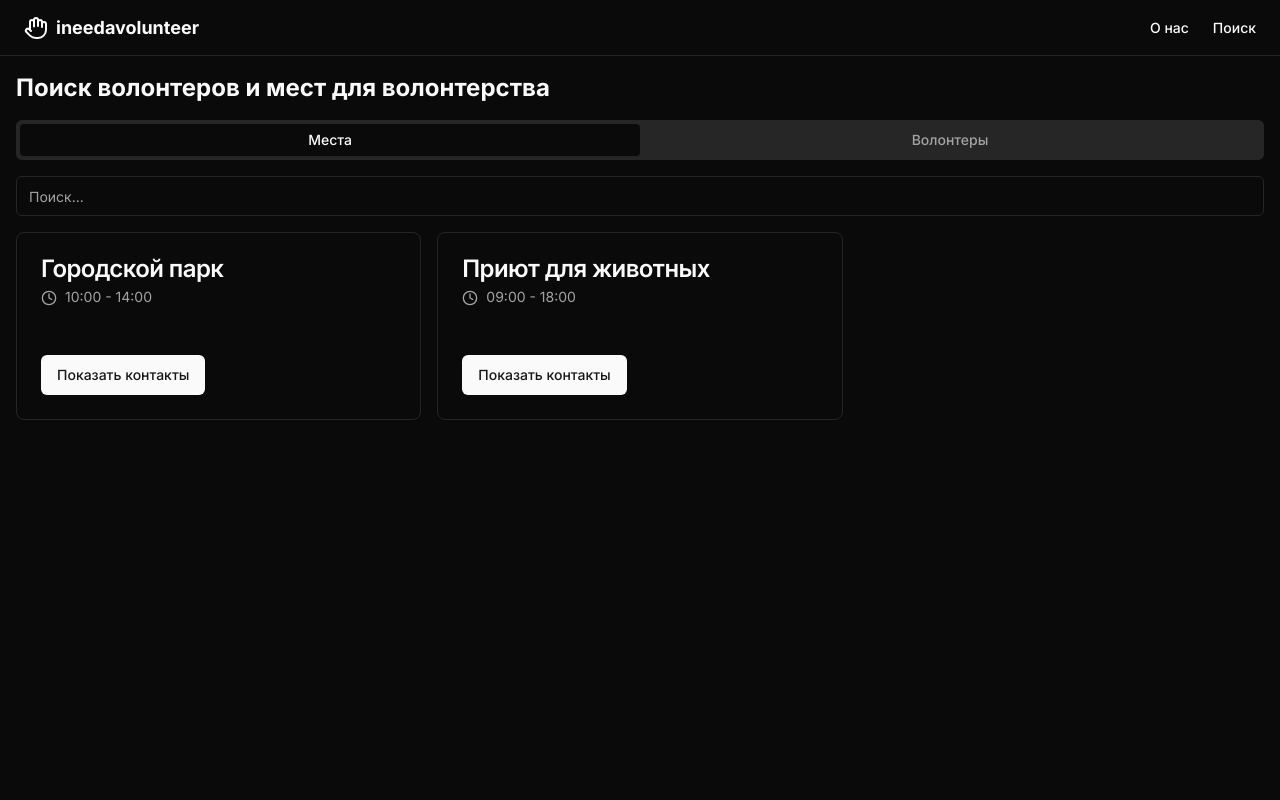
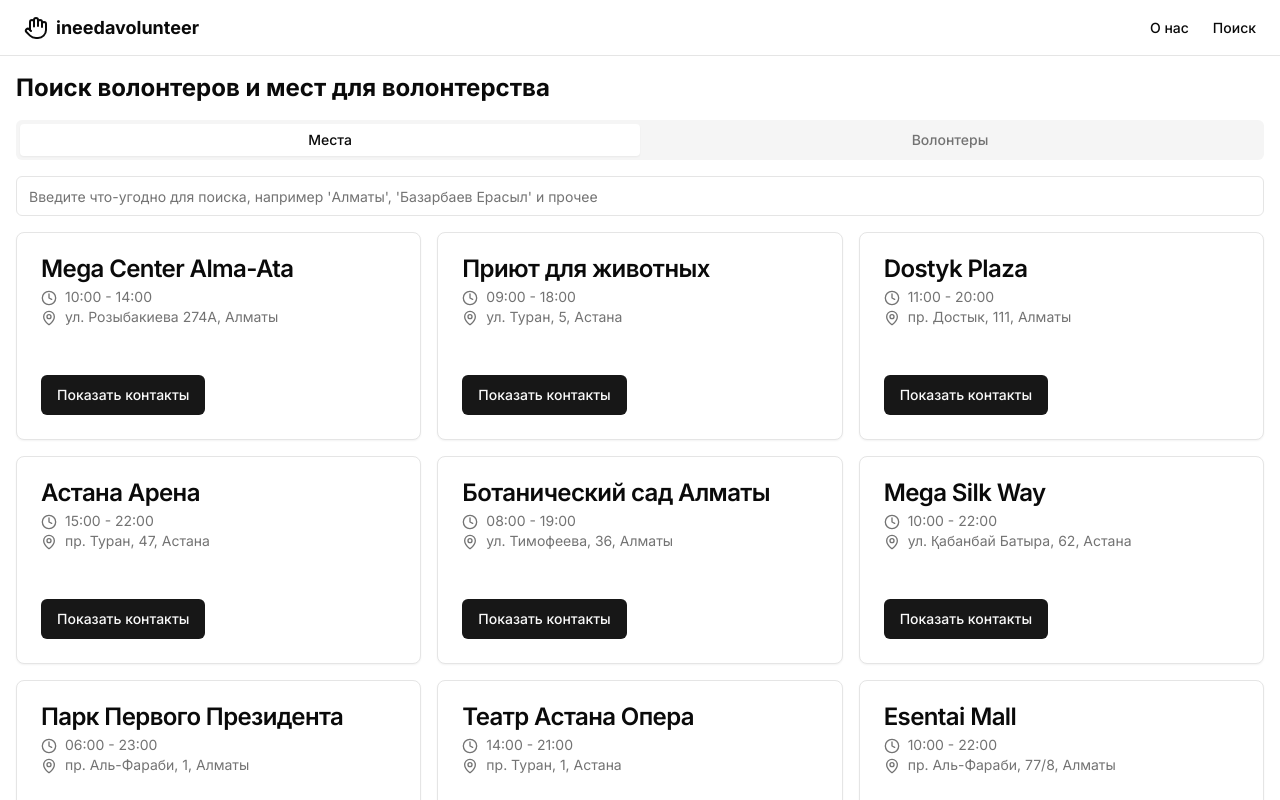
Before and after one commit to manyports/oneported, a Next.js app: page /search in a window 1280 px wide. Shown: the top 800 px of the page. Built offline with nearby package versions, Linux system fonts and the light colour scheme.

Commit message:
chore: Refactor UI components and update layout

```diff
--- a/src/app/layout.tsx
+++ b/src/app/layout.tsx
@@ -19,17 +19,19 @@ export default function RootLayout({
 }>) {
   return (
     <html lang="en">
-      <body className={inter.className}>
-      <ThemeProvider
+      <body className={`${inter.className} flex flex-col min-h-screen`}>
+        <ThemeProvider
           attribute="class"
-          defaultTheme="dark"
+          defaultTheme="light"
           enableSystem
           disableTransitionOnChange
         >
-        <Header />
-        {children}
-        <Footer />
-      </ThemeProvider>
+          <Header />
+          <main className="flex-grow">
+            {children}
+          </main>
+          <Footer />
+        </ThemeProvider>
       </body>
     </html>
   );
--- a/src/app/search/page.tsx
+++ b/src/app/search/page.tsx
@@ -1,44 +1,283 @@
 "use client";
 
-import { useState } from 'react'
-import { Button } from "@/components/ui/button"
-import { Input } from "@/components/ui/input"
-import { Card, CardContent, CardDescription, CardFooter, CardHeader, CardTitle } from "@/components/ui/card"
-import { Tabs, TabsContent, TabsList, TabsTrigger } from "@/components/ui/tabs"
-import { PhoneIcon, MapPinIcon, ClockIcon, UserIcon } from 'lucide-react'
+import { Button } from "@/components/ui/button";
+import {
+  Card,
+  CardContent,
+  CardDescription,
+  CardFooter,
+  CardHeader,
+  CardTitle,
+} from "@/components/ui/card";
+import { Input } from "@/components/ui/input";
+import { Skeleton } from "@/components/ui/skeleton";
+import { Tabs, TabsContent, TabsList, TabsTrigger } from "@/components/ui/tabs";
+import { ClockIcon, MapPinIcon, PhoneIcon, UserIcon } from "lucide-react";
+import { useEffect, useState } from "react";
 
 const volunteerPlaces = [
-  { id: 1, name: "Городской парк", time: "10:00 - 14:00", phone: "+7 (123) 456-7890", address: "ул. Центральная, 1", city: "Москва" },
-  { id: 2, name: "Приют для животных", time: "09:00 - 18:00", phone: "+7 (987) 654-3210", address: "ул. Лесная, 5", city: "Санкт-Петербург" },
-]
+  {
+    id: 1,
+    name: "Mega Center Alma-Ata",
+    time: "10:00 - 14:00",
+    phone: "+7 (123) 456-7890",
+    address: "ул. Розыбакиева 274А",
+    city: "Алматы",
+  },
+  {
+    id: 2,
+    name: "Приют для животных",
+    time: "09:00 - 18:00",
+    phone: "+7 (987) 654-3210",
+    address: "ул. Туран, 5",
+    city: "Астана",
+  },
+  {
+    id: 3,
+    name: "Dostyk Plaza",
+    time: "11:00 - 20:00",
+    phone: "+7 (727) 344-4434",
+    address: "пр. Достык, 111",
+    city: "Алматы",
+  },
+  {
+    id: 4,
+    name: "Астана Арена",
+    time: "15:00 - 22:00",
+    phone: "+7 (717) 272-7272",
+    address: "пр. Туран, 47",
+    city: "Астана",
+  },
+  {
+    id: 5,
+    name: "Ботанический сад Алматы",
+    time: "08:00 - 19:00",
+    phone: "+7 (727) 377-2525",
+    address: "ул. Тимофеева, 36",
+    city: "Алматы",
+  },
+  {
+    id: 6,
+    name: "Mega Silk Way",
+    time: "10:00 - 22:00",
+    phone: "+7 (717) 232-3434",
+    address: "ул. Қабанбай Батыра, 62",
+    city: "Астана",
+  },
+  {
+    id: 7,
+    name: "Парк Первого Президента",
+    time: "06:00 - 23:00",
+    phone: "+7 (727) 355-5353",
+    address: "пр. Аль-Фараби, 1",
+    city: "Алматы",
+  },
+  {
+    id: 8,
+    name: "Театр Астана Опера",
+    time: "14:00 - 21:00",
+    phone: "+7 (717) 270-9090",
+    address: "пр. Туран, 1",
+    city: "Астана",
+  },
+  {
+    id: 9,
+    name: "Esentai Mall",
+    time: "10:00 - 22:00",
+    phone: "+7 (727) 244-4444",
+    address: "пр. Аль-Фараби, 77/8",
+    city: "Алматы",
+  },
+  {
+    id: 10,
+    name: "Жетысу Парк",
+    time: "07:00 - 22:00",
+    phone: "+7 (727) 352-5252",
+    address: "ул. Абая, 53",
+    city: "Алматы",
+  },
+  {
+    id: 11,
+    name: "Bayterek Tower",
+    time: "09:00 - 21:00",
+    phone: "+7 (717) 257-5757",
+    address: "пр. Нұржол, 14",
+    city: "Астана",
+  },
+  {
+    id: 12,
+    name: "KazMedia Center",
+    time: "08:00 - 18:00",
+    phone: "+7 (717) 293-9393",
+    address: "ул. Қонаев, 4",
+    city: "Астана",
+  },
+];
 
 const volunteers = [
-  { id: 1, name: "Анна Иванова", age: 25, phone: "+7 (111) 222-3333" },
-  { id: 2, name: "Петр Сидоров", age: 30, phone: "+7 (444) 555-6666" },
-]
+  { id: 1, name: "Ерасыл Базарбаев", age: 16, phone: "+7 (111) 222-3333" },
+  { id: 2, name: "Алимжан Жорабек", age: 16, phone: "+7 (444) 555-6666" },
+  { id: 3, name: "Сериков Айжас", age: 16, phone: "+7 (777) 888-9999" },
+  { id: 4, name: "Аружан Нурбек", age: 16, phone: "+7 (101) 202-3030" },
+  { id: 5, name: "Бекзат Жанибек", age: 17, phone: "+7 (404) 505-6060" },
+  { id: 6, name: "Мадина Абишева", age: 16, phone: "+7 (707) 808-9090" },
+  { id: 7, name: "Данияр Сейтжан", age: 17, phone: "+7 (111) 212-3131" },
+  { id: 8, name: "Алина Еркебуланова", age: 16, phone: "+7 (414) 515-6161" },
+  { id: 9, name: "Айдар Садвокасов", age: 16, phone: "+7 (717) 818-9191" },
+  { id: 10, name: "Диана Мухтарова", age: 17, phone: "+7 (121) 323-4343" },
+  { id: 11, name: "Ермек Амангельды", age: 16, phone: "+7 (424) 525-6363" },
+  { id: 12, name: "Зарина Кайратова", age: 17, phone: "+7 (727) 828-9393" },
+  { id: 13, name: "Руслан Ибраев", age: 16, phone: "+7 (131) 343-5454" },
+  {
+    id: 14,
+    name: "Айгерим Тлеубергенова",
+    age: 17,
+    phone: "+7 (434) 545-6565",
+  },
+  { id: 15, name: "Мурат Сулейменов", age: 16, phone: "+7 (737) 848-9595" },
+];
 
 export default function SearchPage() {
-  const [searchTerm, setSearchTerm] = useState("")
-  const [revealedInfo, setRevealedInfo] = useState<number[]>([])
+  const [searchTerm, setSearchTerm] = useState("");
+  const [revealedInfo, setRevealedInfo] = useState<number[]>([]);
+  const [isLoading, setIsLoading] = useState(true);
+
+  useEffect(() => {
+    const timer = setTimeout(() => {
+      setIsLoading(false);
+    }, 500);
+
+    return () => clearTimeout(timer);
+  }, []);
 
   const toggleReveal = (id: number) => {
-    setRevealedInfo(prev =>
-      prev.includes(id) ? prev.filter(item => item !== id) : [...prev, id]
+    setRevealedInfo((prev) =>
+      prev.includes(id) ? prev.filter((item) => item !== id) : [...prev, id]
+    );
+  };
+
+  const filterItems = (items: any[], term: string) => {
+    return items.filter((item) =>
+      Object.values(item).some((value) =>
+        String(value).toLowerCase().includes(term.toLowerCase())
       )
+    );
+  };
+
+  const PlaceSkeleton = () => (
+    <Card>
+      <CardHeader>
+        <Skeleton className="h-4 w-3/4" />
+        <Skeleton className="h-4 w-1/2" />
+      </CardHeader>
+      <CardContent>
+        <Skeleton className="h-4 w-full" />
+      </CardContent>
+      <CardFooter>
+        <Skeleton className="h-10 w-full" />
+      </CardFooter>
+    </Card>
+  );
+
+  const VolunteerSkeleton = () => (
+    <Card>
+      <CardHeader>
+        <Skeleton className="h-4 w-3/4" />
+        <Skeleton className="h-4 w-1/2" />
+      </CardHeader>
+      <CardContent>
+        <Skeleton className="h-4 w-full" />
+      </CardContent>
+      <CardFooter>
+        <Skeleton className="h-10 w-full" />
+      </CardFooter>
+    </Card>
+  );
+
+  const renderContent = (items: any[], ItemComponent: React.FC<any>) => {
+    const filteredItems = filterItems(items, searchTerm);
+
+    if (filteredItems.length === 0) {
+      return (
+        <div className="text-center py-8">
+          <p className="text-lg font-semibold text-gray-600">
+            По вашему запросу ничего не найдено.
+          </p>
+          <p className="text-sm text-gray-500">
+            Попробуйте изменить параметры поиска.
+          </p>
+        </div>
+      );
     }
 
-  const filterItems = (items: any[], term: string) => {
-    return items.filter(item =>
-      Object.values(item).some(value =>
-        String(value).toLowerCase().includes(term.toLowerCase())
-      )
-    )
-  }
+    return filteredItems.map((item) => (
+      <ItemComponent key={item.id} {...item} />
+    ));
+  };
+
+  const PlaceCard = (place: any) => (
+    <Card>
+      <CardHeader>
+        <CardTitle>{place.name}</CardTitle>
+        <CardDescription>
+          <ClockIcon className="inline mr-2" size={16} />
+          {place.time}
+          <br />
+          <MapPinIcon className="inline mr-2" size={16} />
+          {place.address}, {place.city}
+        </CardDescription>
+      </CardHeader>
+      <CardContent>
+        {revealedInfo.includes(place.id) && (
+          <p>
+            <PhoneIcon className="inline mr-2" size={16} />
+            {place.phone}
+          </p>
+        )}
+      </CardContent>
+      <CardFooter>
+        <Button onClick={() => toggleReveal(place.id)}>
+          {revealedInfo.includes(place.id)
+            ? "Скрыть информацию"
+            : "Показать контакты"}
+        </Button>
+      </CardFooter>
+    </Card>
+  );
+
+  const VolunteerCard = (volunteer: any) => (
+    <Card>
+      <CardHeader>
+        <CardTitle>{volunteer.name}</CardTitle>
+        <CardDescription>
+          <UserIcon className="inline mr-2" size={16} />
+          Возраст: {volunteer.age}
+        </CardDescription>
+      </CardHeader>
+      <CardContent>
+        {revealedInfo.includes(volunteer.id) && (
+          <p>
+            <PhoneIcon className="inline mr-2" size={16} />
+            {volunteer.phone}
+          </p>
+        )}
+      </CardContent>
+      <CardFooter>
+        <Button onClick={() => toggleReveal(volunteer.id)}>
+          {revealedInfo.includes(volunteer.id)
+            ? "Скрыть номер"
+            : "Показать номер"}
+        </Button>
+      </CardFooter>
+    </Card>
+  );
 
   return (
-    <div className="container mx-auto p-4 h-screen">
-      <h1 className="text-2xl font-bold mb-4">Поиск волонтеров и мест для волонтерства</h1>
-
+    <div className="flex flex-col min-h-screen">
+      <div className="flex-grow container mx-auto p-4">
+        <h1 className="text-2xl font-bold mb-4">
+          Поиск волонтеров и мест для волонтерства
+        </h1>
         <Tabs defaultValue="places" className="w-full">
           <TabsList className="grid w-full grid-cols-2">
             <TabsTrigger value="places">Места</TabsTrigger>
@@ -48,7 +287,7 @@ export default function SearchPage() {
           <div className="my-4">
             <Input
               type="text"
-            placeholder="Поиск..."
+              placeholder="Введите что-угодно для поиска, например 'Алматы', 'Базарбаев Ерасыл' и прочее"
               value={searchTerm}
               onChange={(e) => setSearchTerm(e.target.value)}
             />
@@ -56,59 +295,25 @@ export default function SearchPage() {
 
           <TabsContent value="places">
             <div className="grid gap-4 md:grid-cols-2 lg:grid-cols-3">
-            {filterItems(volunteerPlaces, searchTerm).map(place => (
-              <Card key={place.id}>
-                <CardHeader>
-                  <CardTitle>{place.name}</CardTitle>
-                  <CardDescription>
-                    <ClockIcon className="inline mr-2" size={16} />
-                    {place.time}
-                  </CardDescription>
-                </CardHeader>
-                <CardContent>
-                  {revealedInfo.includes(place.id) && (
-                    <>
-                      <p><PhoneIcon className="inline mr-2" size={16} />{place.phone}</p>
-                      <p><MapPinIcon className="inline mr-2" size={16} />{place.address}, {place.city}</p>
-                    </>
-                  )}
-                </CardContent>
-                <CardFooter>
-                  <Button onClick={() => toggleReveal(place.id)}>
-                    {revealedInfo.includes(place.id) ? "Скрыть информацию" : "Показать контакты"}
-                  </Button>
-                </CardFooter>
-              </Card>
-            ))}
+              {isLoading
+                ? Array(9)
+                    .fill(0)
+                    .map((_, index) => <PlaceSkeleton key={index} />)
+                : renderContent(volunteerPlaces, PlaceCard)}
             </div>
           </TabsContent>
 
           <TabsContent value="volunteers">
             <div className="grid gap-4 md:grid-cols-2 lg:grid-cols-3">
-            {filterItems(volunteers, searchTerm).map(volunteer => (
-              <Card key={volunteer.id}>
-                <CardHeader>
-                  <CardTitle>{volunteer.name}</CardTitle>
-                  <CardDescription>
-                    <UserIcon className="inline mr-2" size={16} />
-                    Возраст: {volunteer.age}
-                  </CardDescription>
-                </CardHeader>
-                <CardContent>
-                  {revealedInfo.includes(volunteer.id) && (
-                    <p><PhoneIcon className="inline mr-2" size={16} />{volunteer.phone}</p>
-                  )}
-                </CardContent>
-                <CardFooter>
-                  <Button onClick={() => toggleReveal(volunteer.id)}>
-                    {revealedInfo.includes(volunteer.id) ? "Скрыть номер" : "Показать номер"}
-                  </Button>
-                </CardFooter>
-              </Card>
-            ))}
+              {isLoading
+                ? Array(3)
+                    .fill(0)
+                    .map((_, index) => <VolunteerSkeleton key={index} />)
+                : renderContent(volunteers, VolunteerCard)}
             </div>
           </TabsContent>
         </Tabs>
       </div>
-  )
+    </div>
+  );
 }
--- /dev/null
+++ b/src/components/ui/skeleton.tsx
@@ -0,0 +1,15 @@
+import { cn } from "@/lib/utils"
+
+function Skeleton({
+  className,
+  ...props
+}: React.HTMLAttributes<HTMLDivElement>) {
+  return (
+    <div
+      className={cn("animate-pulse rounded-md bg-muted", className)}
+      {...props}
+    />
+  )
+}
+
+export { Skeleton }
```
Lines whose indentation alone changed are shown as unchanged.
